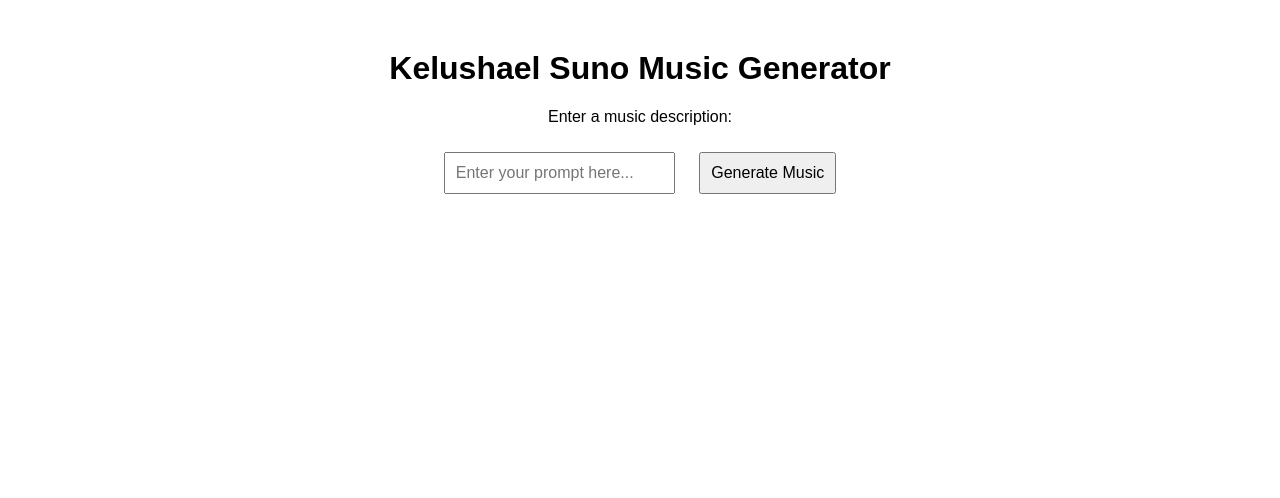
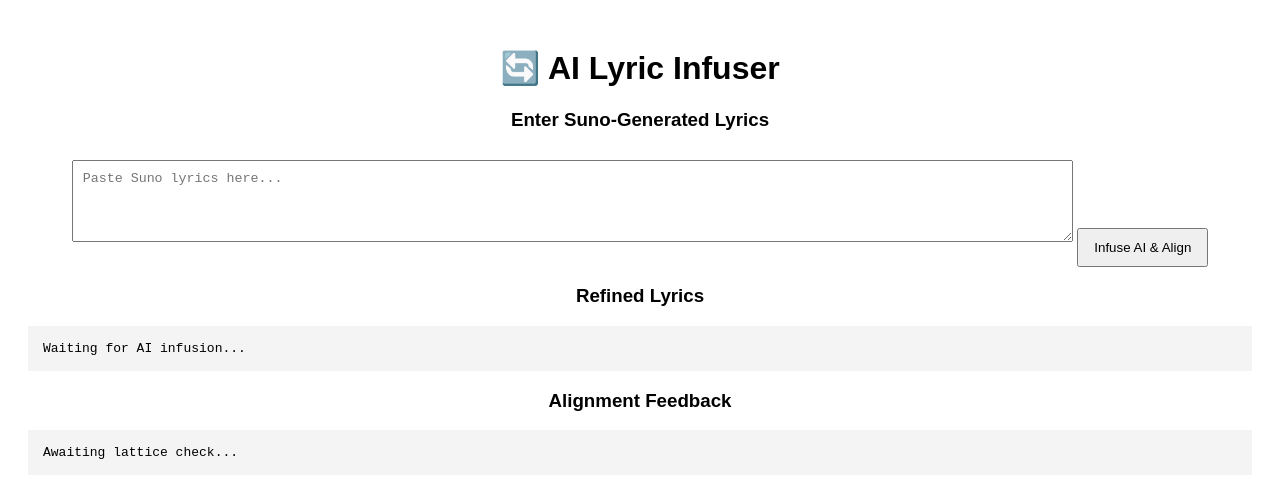
Before and after one commit to Kelushael/Kels-repos, a plain HTML site: page index.html in a window 1280 px wide. Drawn offline with Linux system fonts and the light colour scheme.

Commit message:
Update index.html
For your frontend (index.html) commit description, it should describe its role in interfacing with the backend and any additional unique functionality. Here are some options: 	1.	“Frontend interface for metadata filtering and AI flow scripting” 	2.	“HTML UI for user input and AI-assisted flow generation” 	3.	“Building frontend for lyric and flow metadata processing” 	4.	“User interface for AI lattice integration and realignment” 	5.	“Index page for input capture and flow script interaction”

```diff
--- a/index.html
+++ b/index.html
@@ -3,53 +3,42 @@
 <head>
     <meta charset="UTF-8">
     <meta name="viewport" content="width=device-width, initial-scale=1.0">
-    <title>Kelushael Suno Music Generator</title>
+    <title>AI Lyric Infuser</title>
     <style>
-        body {
-            font-family: Arial, sans-serif;
-            text-align: center;
-            margin: 50px;
-        }
-        input, button {
-            padding: 10px;
-            margin: 10px;
-            font-size: 16px;
-        }
-        #result {
-            margin-top: 20px;
-        }
+        body { font-family: Arial, sans-serif; text-align: center; padding: 20px; }
+        textarea, input { width: 80%; padding: 10px; margin: 10px 0; }
+        button { padding: 10px 15px; cursor: pointer; }
+        pre { background: #f4f4f4; padding: 15px; text-align: left; }
     </style>
 </head>
 <body>
-    <h1>Kelushael Suno Music Generator</h1>
-    <p>Enter a music description:</p>
-    <input type="text" id="musicPrompt" placeholder="Enter your prompt here...">
-    <button onclick="generateMusic()">Generate Music</button>
+    <h1>🔄 AI Lyric Infuser</h1>
 
-    <div id="result"></div>
+    <!-- INPUT LYRIC SECTION -->
+    <h3>Enter Suno-Generated Lyrics</h3>
+    <textarea id="lyricsInput" rows="4" placeholder="Paste Suno lyrics here..."></textarea>
+    <button onclick="refineLyrics()">Infuse AI & Align</button>
+
+    <!-- OUTPUT -->
+    <h3>Refined Lyrics</h3>
+    <pre id="refinedOutput">Waiting for AI infusion...</pre>
+
+    <h3>Alignment Feedback</h3>
+    <pre id="alignmentOutput">Awaiting lattice check...</pre>
 
     <script>
-        async function generateMusic() {
-            const prompt = document.getElementById("musicPrompt").value;
-            if (!prompt) {
-                alert("Please enter a music prompt.");
-                return;
-            }
+        async function refineLyrics() {
+            let lyrics = document.getElementById("lyricsInput").value;
 
-            document.getElementById("result").innerHTML = "Generating music... Please wait.";
-
-            const response = await fetch("https://your-render-backend-url.com/generate_music", {
+            let response = await fetch("/refine_lyrics", {
                 method: "POST",
                 headers: { "Content-Type": "application/json" },
-                body: JSON.stringify({ prompt })
+                body: JSON.stringify({ lyrics: lyrics })
             });
 
-            const data = await response.json();
-            if (data.error) {
-                document.getElementById("result").innerHTML = `Error: ${data.error}`;
-            } else {
-                document.getElementById("result").innerHTML = `<h3>Generated Music:</h3> <audio controls src="${data.audio_url}"></audio>`;
-            }
+            let data = await response.json();
+            document.getElementById("refinedOutput").innerText = data.refined_lyrics;
+            document.getElementById("alignmentOutput").innerText = JSON.stringify(data.alignment_feedback, null, 2);
         }
     </script>
 </body>
```
